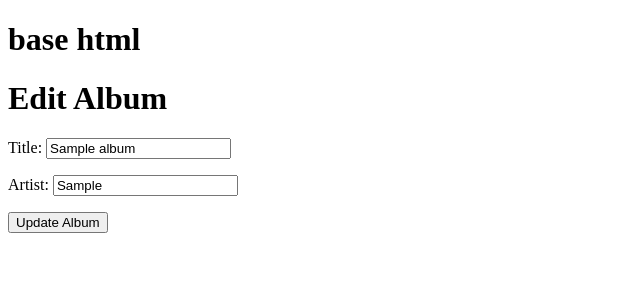
After one commit to Momentum-Team-10/django-music-Zack-Robertshaw, a Django app: page /albums/1/edit_album/ in a window 1280 px wide. The commit adds this page. Shown: the top 300 px of the page, without its empty margins (0-640 px from the left). Run offline with Django 3.2, Linux system fonts and the light colour scheme; tables that the repository leaves empty hold one stand-in row (values such as "Sample post").

Commit message:
edit feature working

```diff
--- a/albums/models.py
+++ b/albums/models.py
@@ -19,6 +19,15 @@ MIGRATE!!!
 
 top lines of each file: make sure imports are correct
 
+things I learned:
+Commented out lines in html templates mess things up. !-- syntax?
+
+
+Questions:
+I don't have all those GET and POST urls specified in the readme
+Commented out lines in html templates mess things up. !-- syntax?
+
+
 
 
 """
--- /dev/null
+++ b/albums/templates/albums/edit_album.html
@@ -0,0 +1,15 @@
+{% extends "base.html" %}
+
+{% block content %}
+<h1>Edit Album</h1>
+
+<div>
+  <form action="{% url 'edit_album' pk=album.pk %}" method="POST">
+    {% csrf_token %}
+    {{ form.as_p }}
+    <div>
+      <button type="submit">Update Album</button>
+    </div>
+  </form>
+</div>
+{% endblock %}
--- a/albums/templates/albums/list_albums.html
+++ b/albums/templates/albums/list_albums.html
@@ -20,6 +20,11 @@
         <h3>Artist: {{ album.artist}}</h3>
         <h3>First listen date: {{ album.created_at }}</h3>
 
+    <p>
+      <a href="{% url 'edit_album' pk=album.pk %}">Edit Album</a><br>
+    </p>
+
 {% endfor %}
 </div>
 {% endblock%}
+      <!-- <a class="red" href="{% url 'delete_album' pk=album.pk %}">Delete Album</a> -->
--- a/albums/views.py
+++ b/albums/views.py
@@ -23,3 +23,35 @@ def add_album(request):
             return redirect(to='list_albums')
 
     return render(request, "albums/add_album.html", {"form": form})
+
+
+def edit_album(request, pk):
+    album = get_object_or_404(Albums, pk=pk)
+    if request.method == 'GET':
+        form = AlbumForm(instance=album)
+    else:
+        form = AlbumForm(data=request.POST, instance=album)
+        if form.is_valid():
+            form.save()
+            return redirect(to='list_albums')
+
+    return render(request, "albums/edit_album.html", {
+        "form": form,
+        "album": album
+    })
+
+
+# def edit_contact(request, pk):
+#     contact = get_object_or_404(Contact, pk=pk)
+#     if request.method == 'GET':
+#         form = ContactForm(instance=contact)
+#     else:
+#         form = ContactForm(data=request.POST, instance=contact)
+#         if form.is_valid():
+#             form.save()
+#             return redirect(to='list_contacts')
+
+#     return render(request, "contacts/edit_contact.html", {
+#         "form": form,
+#         "contact": contact
+#     })
--- a/django_music/urls.py
+++ b/django_music/urls.py
@@ -24,6 +24,10 @@ urlpatterns = [
     path('admin/', admin.site.urls),
     path('', albums_views.list_albums, name='list_albums'),
     path('albums/add_album/', albums_views.add_album, name='add_album'),
+    path('albums/<int:pk>/edit_album/',
+         albums_views.edit_album,
+         name='edit_album'),
+
 
 ]
     # path('__debug__/', include(debug_toolbar.urls)),
```
